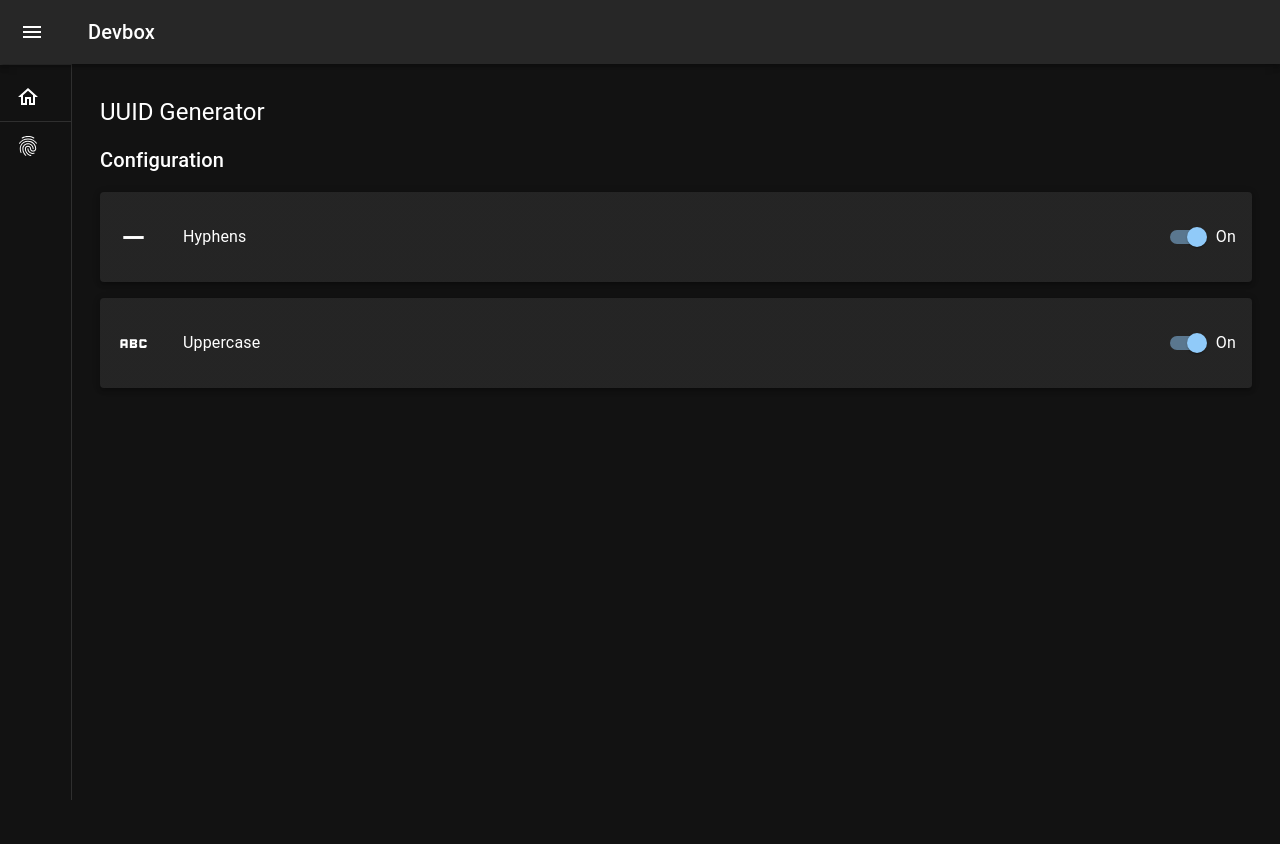
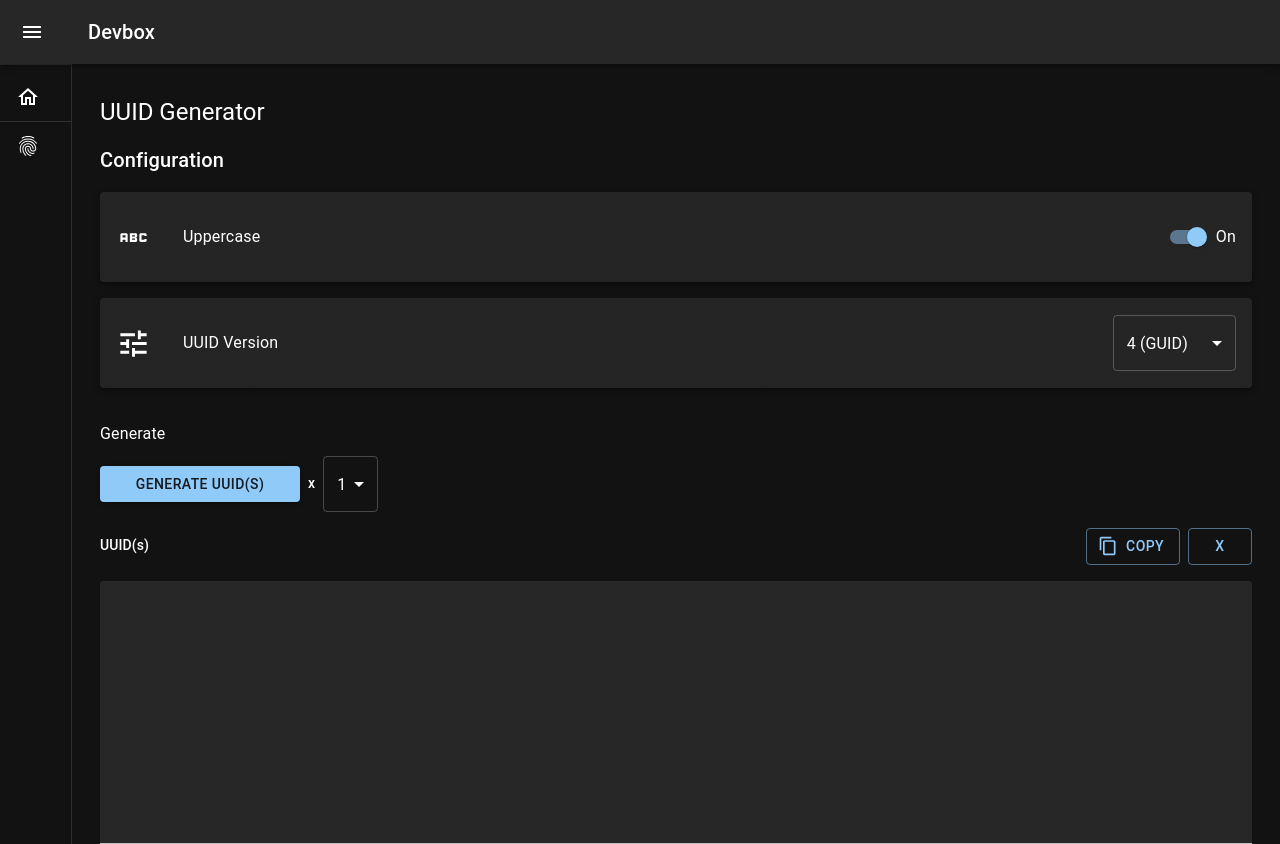
Before and after one commit to Zusoy/devbox, a React (Vite) app: page /#/ in a window 1280 px wide. Both pictures are taken after a click on the button "UUID Generator". Before the commit the page ends 800 px from the top, so only its background shows below. Built offline with nearby package versions, Linux system fonts and the light colour scheme.

Commit message:
Added UUID tool and clipboard

```diff
--- a/electron/main/index.ts
+++ b/electron/main/index.ts
@@ -1,4 +1,4 @@
-import { app, BrowserWindow, shell, ipcMain } from 'electron'
+import { app, BrowserWindow, shell, ipcMain, clipboard } from 'electron'
 import { release } from 'node:os'
 import { join } from 'node:path'
 
@@ -97,3 +97,7 @@ app.on('activate', () => {
     createWindow()
   }
 })
+
+ipcMain.handle('copy', (_event, arg) => {
+  clipboard.writeText(arg)
+})
--- a/src/features/Home.tsx
+++ b/src/features/Home.tsx
@@ -4,13 +4,18 @@ import Box from '@mui/material/Box'
 import Typography from '@mui/material/Typography'
 import ToolCard from '@/widgets/ToolCard'
 import tools from '@/app/tools'
+import { useNavigate } from 'react-router-dom'
 
-const Home: React.FC = () =>
+const Home: React.FC = () => {
+  const navigate = useNavigate()
+
+  return (
     <Container fixed>
       <Typography variant='h5'>All tools</Typography>
       <Box sx={{ display: 'flex', paddingTop: 2, gap: 3 }}>
         {tools.map(tool =>
           <ToolCard
+            onClick={ () => navigate(tool.path) }
             key={tool.title.toLowerCase()}
             title={tool.title}
             description={tool.description}
@@ -19,5 +24,7 @@ const Home: React.FC = () =>
         )}
       </Box>
     </Container>
+  )
+}
 
 export default Home
--- a/src/features/UuidGenerator/Controls.tsx
+++ b/src/features/UuidGenerator/Controls.tsx
@@ -1,31 +1,33 @@
 import React from 'react'
 import Box from '@mui/material/Box'
 import FeatureControl from '@/widgets/FeatureControl'
+import SelectFeatureControl, { Option } from '@/widgets/FeatureControl/SelectFeatureControl'
 import AbcOutlinedIcon from '@mui/icons-material/AbcOutlined'
-import RemoveOutlinedIcon from '@mui/icons-material/RemoveOutlined'
+import TuneOutlinedIcon from '@mui/icons-material/TuneOutlined'
 import Switch from '@mui/material/Switch'
 
 interface Props {
-  readonly hyphensEnabled: boolean
   readonly uppercaseEnabled: boolean
-  readonly onHyphensToggle: (e: boolean) => void
+  readonly uuidVersion: string
   readonly onUppercaseToggle: (e: boolean) => void
+  readonly onUuidVersionChange: (e: string) => void
 }
 
-const Controls: React.FC<Props> = ({ hyphensEnabled, uppercaseEnabled, onHyphensToggle, onUppercaseToggle }) =>
+const Controls: React.FC<Props> = ({
+  uppercaseEnabled,
+  uuidVersion,
+  onUppercaseToggle,
+  onUuidVersionChange
+}) => {
+  const versions: Option[] = [
+    {
+      label: '4 (GUID)',
+      value: 'v4'
+    }
+  ]
+
+  return (
     <Box component='section' sx={{ display: 'flex', flexDirection: 'column', gap: 2, mt: 2 }}>
-    <FeatureControl
-      icon={<RemoveOutlinedIcon fontSize='large' />}
-      label={'Hyphens'}
-      control={
-        <Switch
-          checked={hyphensEnabled}
-          onChange={e => onHyphensToggle(e.target.checked)}
-          inputProps={{ 'aria-label': 'controlled' }}
-        />
-      }
-      controlLabel={hyphensEnabled ? 'On' : 'Off'}
-    />
       <FeatureControl
         icon={<AbcOutlinedIcon fontSize='large' />}
         label={'Uppercase'}
@@ -38,6 +40,15 @@ const Controls: React.FC<Props> = ({ hyphensEnabled, uppercaseEnabled, onHyphens
         }
         controlLabel={uppercaseEnabled ? 'On' : 'Off'}
       />
+      <SelectFeatureControl
+        label={'UUID Version'}
+        icon={<TuneOutlinedIcon fontSize='large' />}
+        options={versions}
+        onChange={ e => onUuidVersionChange(e) }
+        value={ uuidVersion }
+      />
     </Box>
+  )
+}
 
 export default Controls
--- a/src/features/UuidGenerator/index.tsx
+++ b/src/features/UuidGenerator/index.tsx
@@ -1,12 +1,46 @@
-import React, { useState } from 'react'
+import React, { useCallback, useState } from 'react'
 import Container from '@mui/material/Container'
 import Box from '@mui/material/Box'
 import Typography from '@mui/material/Typography'
+import Button from '@mui/material/Button'
 import Controls from '@/features/UuidGenerator/Controls'
+import FormControl from '@mui/material/FormControl'
+import Select from '@mui/material/Select'
+import MenuItem from '@mui/material/MenuItem'
+import TextField from '@mui/material/TextField'
+import Snackbar, { SnackbarCloseReason } from '@mui/material/Snackbar'
+import ContentCopyOutlinedIcon from '@mui/icons-material/ContentCopyOutlined'
+import { ipcRenderer } from 'electron'
+import { v4 } from 'uuid'
 
 const UuidGenerator: React.FC = () => {
-  const [hyphensEnabled, setHyphensEnabled] = useState<boolean>(true)
   const [uppercaseEnabled, setUppercaseEnabled] = useState<boolean>(true)
+  const [uuidVersion, setUUIDVersion] = useState<string>('v4')
+  const [count, setCount] = useState<number>(1)
+  const [uuids, setUuids] = useState<string>('')
+  const [copySucceeded, setCopySucceeded] = useState<boolean>(false)
+
+  const generateUUIDs = useCallback(() => {
+    for (const _i of new Array(count).keys()) {
+      const uuid = uppercaseEnabled ? v4().toUpperCase() : v4()
+      setUuids(uuids => uuids.length ? `${uuids}\n${uuid}` : uuid)
+    }
+  }, [ count, uppercaseEnabled, uuidVersion ])
+
+  const copyUuidToClipboard = () => {
+    ipcRenderer.invoke('copy', uuids)
+      .then(() => {
+        setCopySucceeded(true)
+      })
+  }
+
+  const closeCopyAlert = (event: React.SyntheticEvent|Event, reason?: SnackbarCloseReason) => {
+    if (reason === 'clickaway') {
+      return
+    }
+
+    setCopySucceeded(false)
+  }
 
   return (
     <Container fixed>
@@ -14,12 +48,52 @@ const UuidGenerator: React.FC = () => {
       <Box component='div' sx={{ display: 'flex', flexDirection: 'column', paddingTop: 2 }}>
         <Typography variant='h6'>Configuration</Typography>
         <Controls
-          hyphensEnabled={ hyphensEnabled }
-          onHyphensToggle={ e => setHyphensEnabled(e) }
           uppercaseEnabled={ uppercaseEnabled }
           onUppercaseToggle={ e => setUppercaseEnabled(e) }
+          uuidVersion={ uuidVersion }
+          onUuidVersionChange={ e => setUUIDVersion(e) }
         />
       </Box>
+      <Box component='div' sx={{ display: 'flex', flexDirection: 'column', mt: 4, gap: 1 }}>
+        <Typography variant='subtitle1'>Generate</Typography>
+        <Box sx={{ display: 'flex', alignItems: 'center', gap: 1 }}>
+          <Button variant='contained' size='medium' sx={{ width: 200 }} onClick={ generateUUIDs }>Generate UUID(s)</Button>
+          <Typography variant='subtitle2'>x</Typography>
+          <FormControl>
+            <Select value={count} onChange={ e => setCount(Number(e.target.value)) }>
+              { [...new Array(5).keys() ].map(i =>
+                <MenuItem value={ i + 1 } key={ i }>{ i + 1 }</MenuItem>
+              ) }
+            </Select>
+          </FormControl>
+        </Box>
+      </Box>
+      <Box sx={{ display: 'flex', flexDirection: 'column', mt: 2 }}>
+        <Box sx={{ display: 'flex', justifyContent: 'space-between', alignItems: 'center', mb: 2 }}>
+          <Typography variant='subtitle2'>UUID(s)</Typography>
+          <Box sx={{ display: 'flex', gap: 1 }}>
+            <Button
+              variant='outlined'
+              color='primary'
+              startIcon={ <ContentCopyOutlinedIcon /> }
+              onClick={ copyUuidToClipboard }
+            >
+              Copy
+            </Button>
+            <Button variant='outlined' onClick={ () => setUuids('') }>X</Button>
+          </Box>
+        </Box>
+        <Box>
+          <TextField multiline rows={ 10 } variant='filled' fullWidth value={ uuids } />
+        </Box>
+      </Box>
+      <Snackbar
+        anchorOrigin={{ vertical: 'bottom', horizontal: 'right' }}
+        open={copySucceeded}
+        autoHideDuration={2000}
+        message="Copied to clipboard"
+        onClose={closeCopyAlert}
+      />
     </Container>
   )
 }
--- /dev/null
+++ b/src/widgets/FeatureControl/SelectFeatureControl.tsx
@@ -0,0 +1,42 @@
+import React from 'react'
+import Box from '@mui/material/Box'
+import Paper from '@mui/material/Paper'
+import FormGroup from '@mui/material/FormGroup'
+import Select from '@mui/material/Select'
+import MenuItem from '@mui/material/MenuItem'
+import Typography from '@mui/material/Typography'
+
+export declare type Option = { label: string, value: string }
+
+interface Props {
+  readonly label: string
+  readonly icon: React.ReactElement
+  readonly value: string
+  readonly options: Option[]
+  readonly onChange: (e: string) => void
+}
+
+const SelectFeatureControl: React.FC<Props> = ({ label, icon, options, value, onChange }) =>
+  <Paper sx={{ display: 'flex', minHeight: 90, justifyContent: 'space-between' }} elevation={3}>
+    <Box sx={{ display: 'flex', alignItems: 'center', ml: 2 }}>
+      <Box sx={{ display: 'flex', gap: 4, alignItems: 'center' }}>
+        <React.Fragment>{icon}</React.Fragment>
+        <Typography variant='subtitle1'>{label}</Typography>
+      </Box>
+    </Box>
+    <Box sx={{ display: 'flex', gap: 4, alignItems: 'center' }}>
+      <FormGroup>
+        <Select
+          labelId={label}
+          value={value}
+          sx={{ pr: 2, mr: 2 }} onChange={e => onChange(e.target.value)}
+        >
+          {options.map(({ label, value }) =>
+            <MenuItem key={value} value={value}>{label}</MenuItem>
+          )}
+        </Select>
+      </FormGroup>
+    </Box>
+  </Paper>
+
+export default SelectFeatureControl
--- a/src/widgets/FeatureControl/index.tsx
+++ b/src/widgets/FeatureControl/index.tsx
@@ -16,7 +16,7 @@ const FeatureControl: React.FC<Props> = ({ label, icon, control, controlLabel })
   <Paper sx={{ display: 'flex', minHeight: 90, justifyContent: 'space-between' }} elevation={ 3 }>
     <Box sx={{ display: 'flex', alignItems: 'center', ml: 2 }}>
       <Box sx={{ display: 'flex', gap: 4, alignItems: 'center' }}>
-        { icon }
+        <React.Fragment>{ icon }</React.Fragment>
         <Typography variant='subtitle1'>{ label }</Typography>
       </Box>
     </Box>
--- a/src/widgets/ToolCard/index.tsx
+++ b/src/widgets/ToolCard/index.tsx
@@ -7,10 +7,14 @@ interface Props {
   readonly icon: React.ReactElement
   readonly title: string
   readonly description: string
+  readonly onClick: React.MouseEventHandler
 }
 
-const ToolCard: React.FC<Props> = ({ icon, title, description }) =>
-  <Paper sx={{ pt: 5, pb: 5, pr: 2, pl: 2 }}>
+const ToolCard: React.FC<Props> = ({ icon, title, description, onClick }) =>
+  <Paper
+    onClick={ onClick }
+    sx={{ pt: 5, pb: 5, pr: 2, pl: 2, cursor: 'pointer', '&:hover': { boxShadow: 10 }} }
+  >
     <Box sx={{ display: 'flex', flexDirection: 'column', alignItems: 'center', gap: 2 }}>
       <Paper elevation={ 2 } sx={{ padding: 4 }}>{ icon }</Paper>
       <Box>
```
Lines whose indentation alone changed are shown as unchanged.
